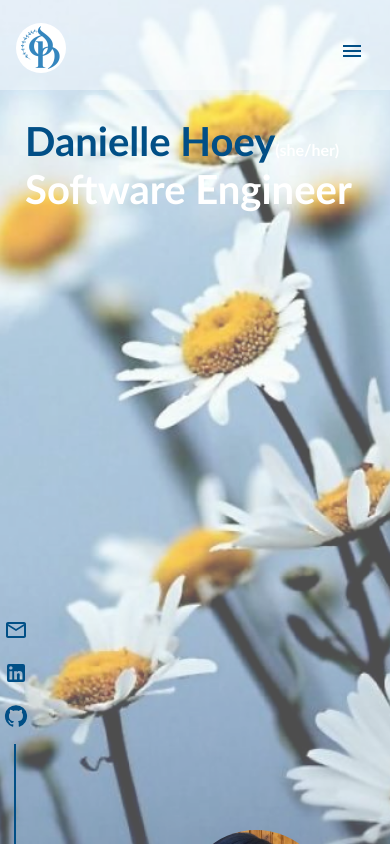
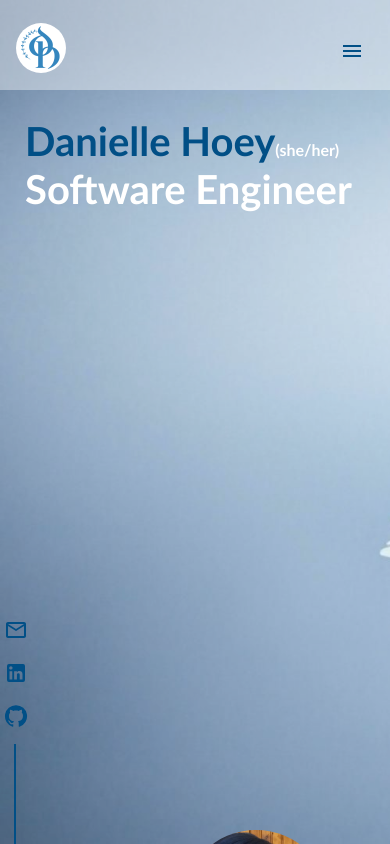
Before and after one commit to danianise/Portfolio, a React (Create React App) app: page / in a window 390 px wide. Shown: the top 844 px of the page. Built offline with nearby package versions, Linux system fonts and the light colour scheme.

Commit message:
More background testing

```diff
--- a/src/App.css
+++ b/src/App.css
@@ -39,8 +39,9 @@ li {
 
 @media screen and (max-width:940px) {
   .App::before{
-    background-image: url('../public/smallDaisies.png');
-    /* background-size: contain; */
+    /* background-image: url('../public/smallDaisies.png'); */
+    /* background-size:auto; */
+    background-repeat: repeat;
   }
   .mainContent {
     margin: 90px 0 0 55px;
```
